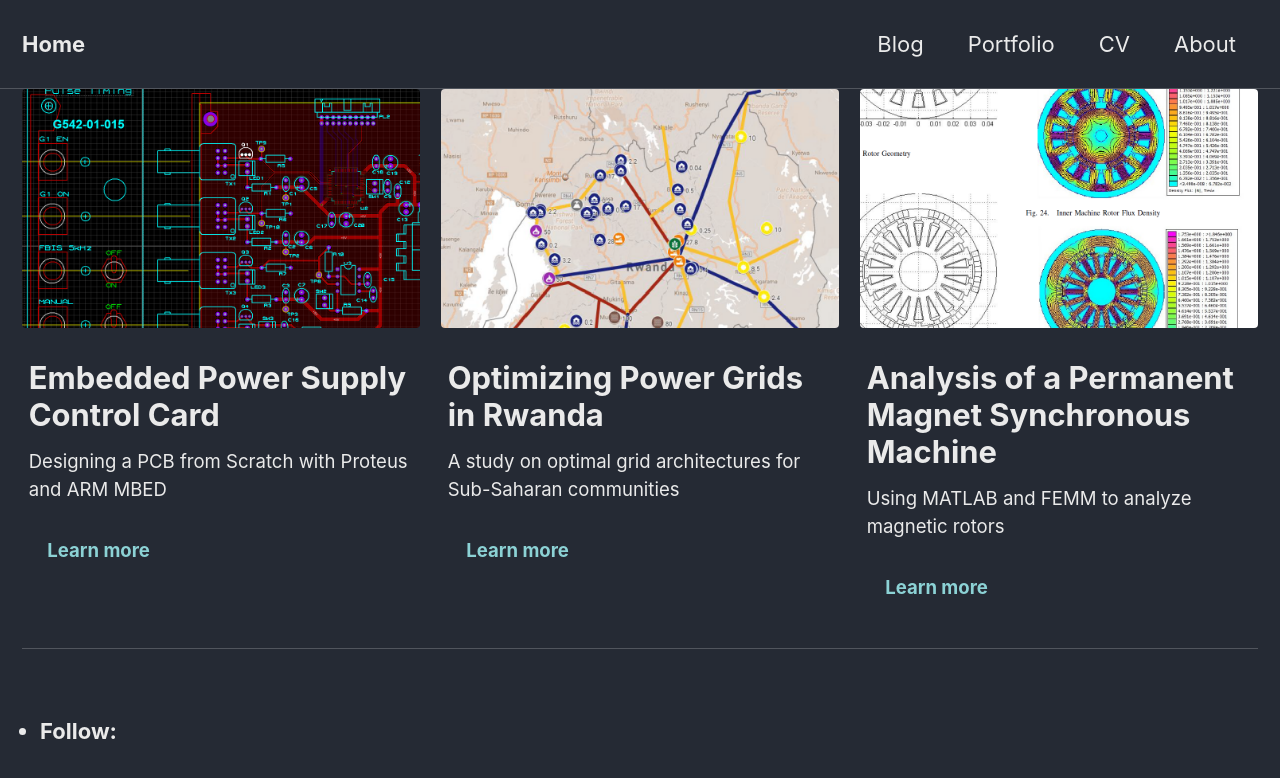
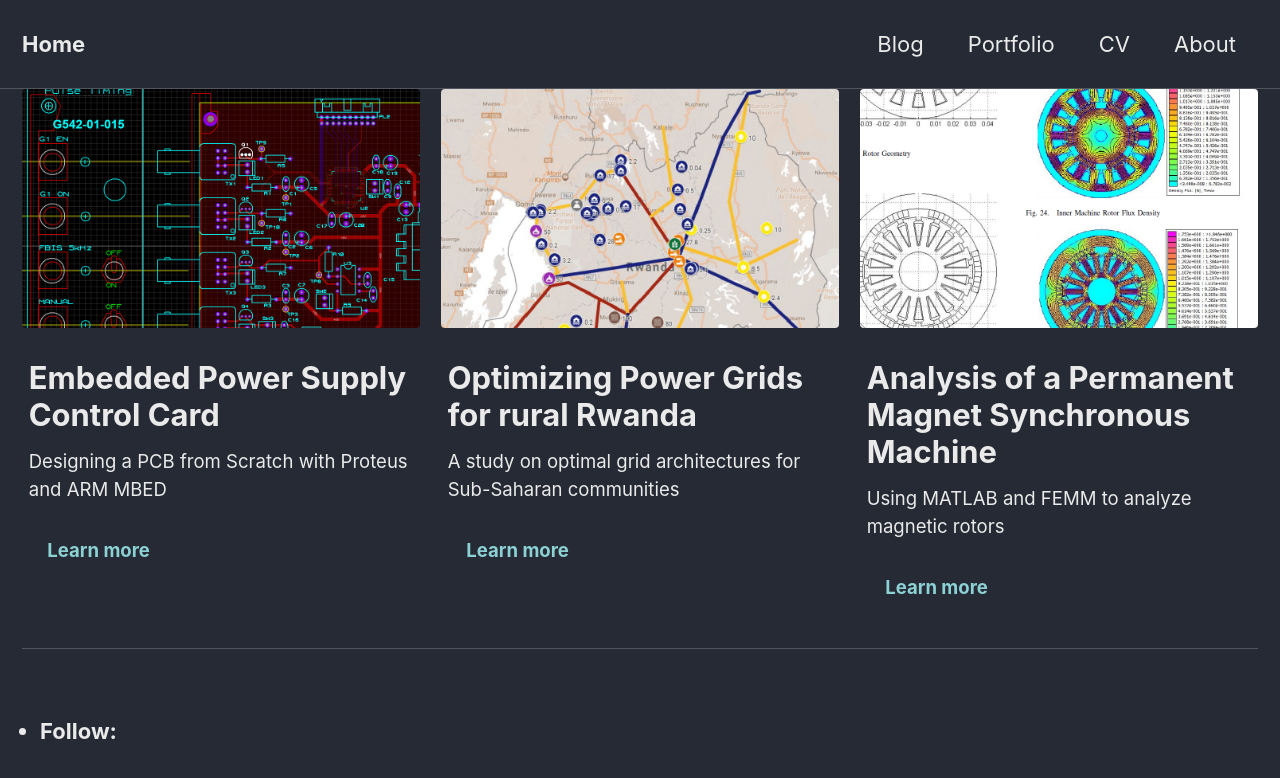
Before and after one commit to mdwcrft/mdwcrft.github.io, a Jekyll site: the page built from _pages/portfolio.md, in a window 1280 px wide. Shown: the top 778 px of the page. Built offline with Jekyll 4.4.1, drawn with Linux system fonts in a browser that asks for light colours; cached includes are drawn as plain includes; nearby versions of some CDN libraries.

```diff
--- a/_pages/portfolio.md
+++ b/_pages/portfolio.md
@@ -11,8 +11,8 @@
     excerpt: "Designing a PCB from Scratch with Proteus and ARM MBED"
     url: "/portfolio/embed-PCB"
   - image_path: /assets/images/p2-cover.png
-    alt: "Optimizing Power Grids in Rwanda"
-    title: "Optimizing Power Grids in Rwanda"
+    alt: "Optimizing Power Grids for rural Rwanda"
+    title: "Optimizing Power Grids for rural Rwanda"
     excerpt: "A study on optimal grid architectures for Sub-Saharan communities"
     url: "/portfolio/optimizing-power-grids"
   - image_path: /assets/images/p3-cover.png
```
Also changed, not shown: _portfolio/optimizing-power-grids.md (+2 -2 lines).
